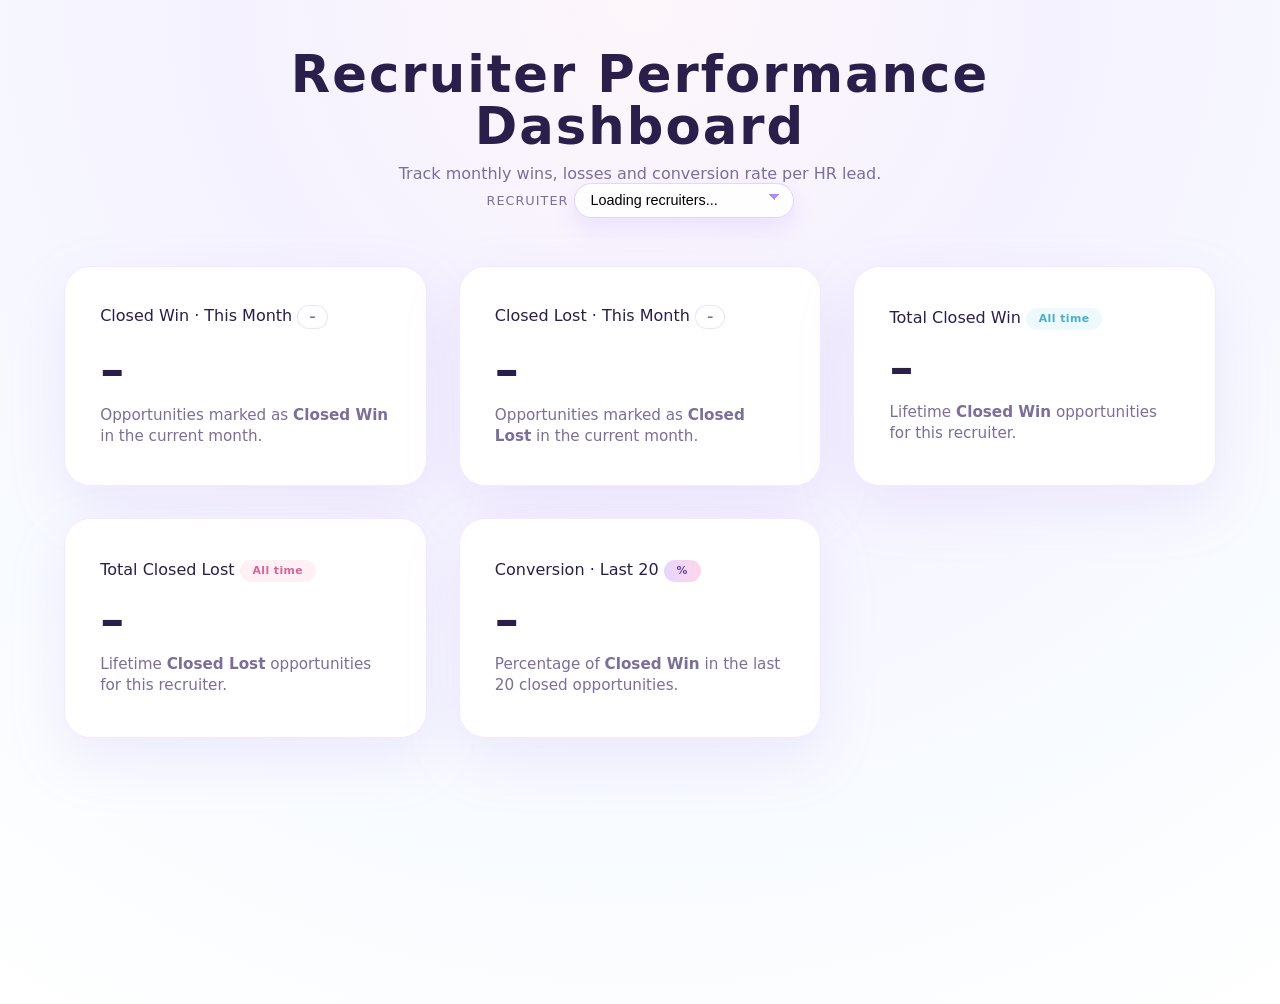
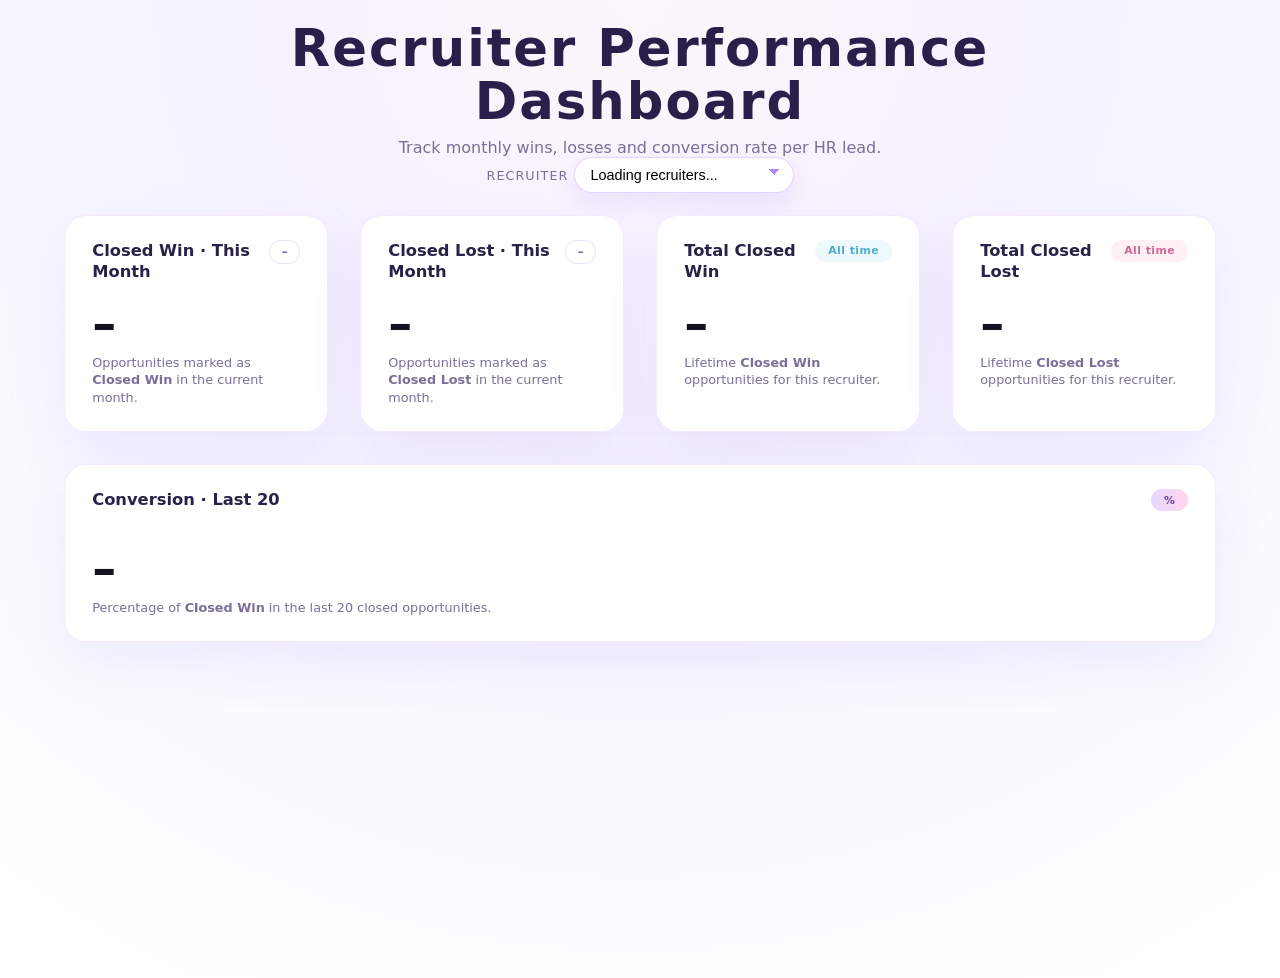

🐣 Fix Design RP

--- a/docs/assets/css/recruiter-power.css
+++ b/docs/assets/css/recruiter-power.css
@@ -57,17 +57,148 @@ body {
 }
 .metrics-page {
   min-height: 100vh;
-  padding: 3rem 4rem 3.5rem;
+  padding: 1.4rem 4rem 3.5rem;
   display: flex;
   flex-direction: column;
-  gap: 3rem;
+  gap: 1.4rem;
+}
+
+/* Toolbar de filtros: Recruiter + Date range + tabs en UNA fila, sticky arriba. */
+.metrics-toolbar {
+  position: sticky;
+  top: 0;
+  z-index: 60;
+  display: flex;
+  flex-wrap: wrap;
+  align-items: flex-end;
+  justify-content: space-between;
+  gap: 1rem 2rem;
+  padding: 0.9rem 0;
+  background: rgba(248, 245, 255, 0.9);
+  -webkit-backdrop-filter: blur(12px);
+  backdrop-filter: blur(12px);
 }
 .metrics-cards {
-  display: grid;
-  grid-template-columns: repeat(3, minmax(0, 1fr));
-  grid-auto-rows: 220px;
+  display: flex;
+  flex-wrap: wrap;
   gap: 2rem;
 }
+/* Las cards crecen para ocupar TODO el ancho de la fila (2 → 50%, 3 → 33%, 4 → 25%).
+   Basis chico (200px) para que un grupo de 4 entre en una sola fila en desktop. */
+.metrics-cards > .metric-card {
+  flex: 1 1 200px;
+  min-height: 0;
+}
+
+/* ===== Agrupación por secciones (estilo "weekly review") ===== */
+.metric-groups {
+  display: flex;
+  flex-direction: column;
+  gap: 2.4rem;
+}
+/* Orden de las secciones (DOM: 1=CloseWin&Lost, 2=Conversion, 3=Días, 4=Batch, 5=Funnel, 6=Churn):
+   Conversion → Close win&lost → Churn → Días → Batch → Funnel */
+.metric-groups .metric-group:nth-child(2) { order: 1; } /* Conversion rate (arriba) */
+.metric-groups .metric-group:nth-child(1) { order: 2; } /* Close win & close lost */
+.metric-groups .metric-group:nth-child(6) { order: 3; } /* Churn */
+.metric-groups .metric-group:nth-child(3) { order: 4; } /* Average days to close */
+.metric-groups .metric-group:nth-child(4) { order: 5; } /* Time to first batch */
+.metric-groups .metric-group:nth-child(5) { order: 6; } /* Candidate funnel */
+.metric-group {
+  display: flex;
+  flex-direction: column;
+  gap: 1.1rem;
+}
+.metric-group__head {
+  display: flex;
+  align-items: center;
+  gap: 0.65rem;
+  padding: 0 0.2rem;
+}
+.metric-group__icon { font-size: 1rem; line-height: 1; }
+.metric-group__label {
+  font-size: 0.75rem;
+  font-weight: 700;
+  letter-spacing: 0.16em;
+  text-transform: uppercase;
+  color: #8479a6;
+  white-space: nowrap;
+}
+.metric-group__rule {
+  flex: 1;
+  height: 1px;
+  background: linear-gradient(to right, rgba(120, 90, 180, 0.30), rgba(120, 90, 180, 0));
+}
+
+/* ===== Estética de cards ===== */
+/* Header: título a la izq (puede ocupar 2 líneas) + badge SIEMPRE arriba a la derecha.
+   min-height reserva el alto de 2 líneas para que los números queden alineados entre cards. */
+.metric-header {
+  display: flex;
+  align-items: flex-start;
+  justify-content: space-between;
+  gap: 0.6rem;
+  flex-wrap: nowrap;
+  min-height: 2.4rem;
+  margin-bottom: 0.35rem;
+}
+.metric-header > .metric-compare,
+.metric-header > .metric-pill { flex-shrink: 0; }
+/* Título de card: Title Case (no mayúsculas) para diferenciarlo del header de sección. */
+.metric-label {
+  flex: 1 1 auto;
+  font-size: 1.02rem;
+  font-weight: 700;
+  letter-spacing: 0;
+  text-transform: none;
+  color: #2a2148;
+  line-height: 1.3;
+}
+
+/* Número: color por defecto (violeta) → ninguno queda en negro */
+.metric-value { color: #5b3fd6; }
+
+/* Semántica: win/conversion = verde, lost = rojo, churn = dorado */
+.metric-win-month,  .metric-win-total,
+.metric-conversion, .metric-conversion-lifetime { --accent: #2fb673; }
+.metric-win-month .metric-value,
+.metric-win-total .metric-value,
+.metric-conversion .metric-value,
+.metric-conversion-lifetime .metric-value { color: #1f9d57; }
+
+.metric-lost-month, .metric-lost-total { --accent: #e8688a; }
+.metric-lost-month .metric-value,
+.metric-lost-total .metric-value { color: #d23a63; }
+
+.metric-churn-range, .metric-early-churn { --accent: #e6b84d; }
+.metric-churn-range .metric-value,
+.metric-early-churn .metric-value,
+.metric-early-churn .metric-number,
+.metric-early-churn .metric-percent { color: #b8860b; }
+
+/* Igualar la 2ª card de churn (90 días) al resto: número grande + descripción normal */
+.metric-early-churn .metric-value-combo {
+  font-size: 3rem;
+  align-items: baseline;
+  margin-top: 0.3rem;
+}
+.metric-early-churn .metric-number { font-weight: 900; }
+.metric-early-churn .metric-caption-subtle {
+  font-size: 0.8rem;
+  color: var(--text-muted);
+  margin-top: 0;
+}
+
+/* Números en negro (override sobre los colores semánticos) */
+.metric-card .metric-value,
+.metric-card .metric-number,
+.metric-card .metric-percent { color: #161320; }
+
+/* Días / batch / funnel: acento violeta (número ya hereda el violeta por defecto) */
+.metric-close-win-avg,  .metric-close-lost-avg,
+.metric-batch-open,     .metric-batch-closed,
+.metric-interview-rate, .metric-hire-rate,
+.metric-sent-vs-interview { --accent: #8f7be0; }
 .metric-pill {
   padding: 0.28rem 0.8rem;
   border-radius: 999px;
@@ -193,12 +324,15 @@ body {
   background: rgba(216, 204, 255, 0.25);
   border-color: rgba(180, 160, 255, 0.35);
 }
+.metrics-page .meta-footer {
+  margin-top: 1.5rem;
+}
 .metrics-page .meta-text {
-  margin: -0.5rem auto 1.5rem;
+  margin: 0 auto;
   text-align: center;
   font-size: 0.85rem;
-  color: #b2a7c8;
-  max-width: 520px;
+  color: #8b7ca8;
+  max-width: 620px;
 }
 body {
   margin: 0;
@@ -210,14 +344,14 @@ body {
 /* 💫 Cards con hover suave y micro interacciones */
 .metric-card {
   background: var(--card-bg);
-  border-radius: 26px;
+  border-radius: 22px;
   border: 1px solid var(--card-border);
   box-shadow: var(--shadow-soft);
-  padding: 2.2rem;
+  padding: 1.5rem 1.7rem;
   display: flex;
   flex-direction: column;
-  justify-content: center;
-  gap: 0.7rem;
+  justify-content: flex-start;
+  gap: 0.4rem;
   position: relative;
   overflow: hidden;
   backdrop-filter: blur(18px);
@@ -271,7 +405,7 @@ body {
 
 .metric-caption {
   margin: 0;
-  font-size: 0.95rem;
+  font-size: 0.8rem;
   color: var(--text-muted);
   line-height: 1.4;
 }
@@ -571,36 +705,32 @@ body {
 
 /* ✅ fila de filtros debajo del título */
 .metrics-filters{
-  width: 100%;
-  max-width: 980px;
-  margin: 0 auto;
-  display: grid;
-  grid-template-columns: 1fr 1.3fr;
-  gap: 1.25rem;
-  align-items: end;
+  display: flex;
+  flex-wrap: wrap;
+  align-items: flex-end;
+  gap: 1rem 1.5rem;
+  margin: 0;
 }
 
 @media (max-width: 900px){
   .metrics-filters{
-    grid-template-columns: 1fr;
+    width: 100%;
   }
 }
 
-/* opcional: que el dropdown se sienta centrado en desktop */
 .metrics-filters .metrics-filter{
-  justify-self: center;
-  width: 100%;
+  width: auto;
 }
 
 .metrics-filters .filter-select{
-  width: min(360px, 100%);
+  width: min(320px, 100%);
 }
 
 .metrics-tabs{
   display:flex;
-  justify-content:center;
-  gap:1rem;
-  margin-top:-1rem;
+  gap:0.75rem;
+  margin-top:0;
+  align-items:center;
 }
 
 .metrics-tab{
